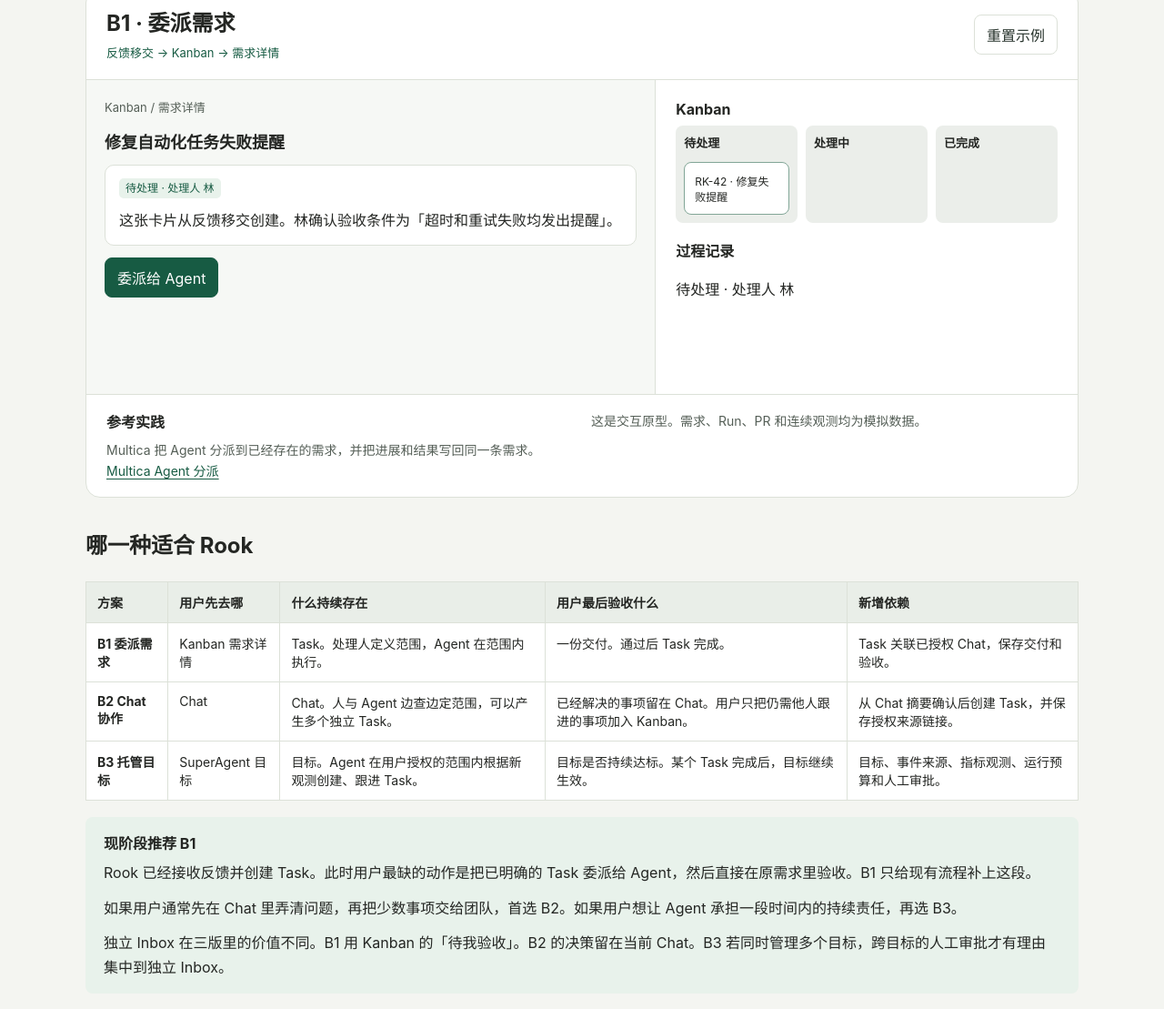
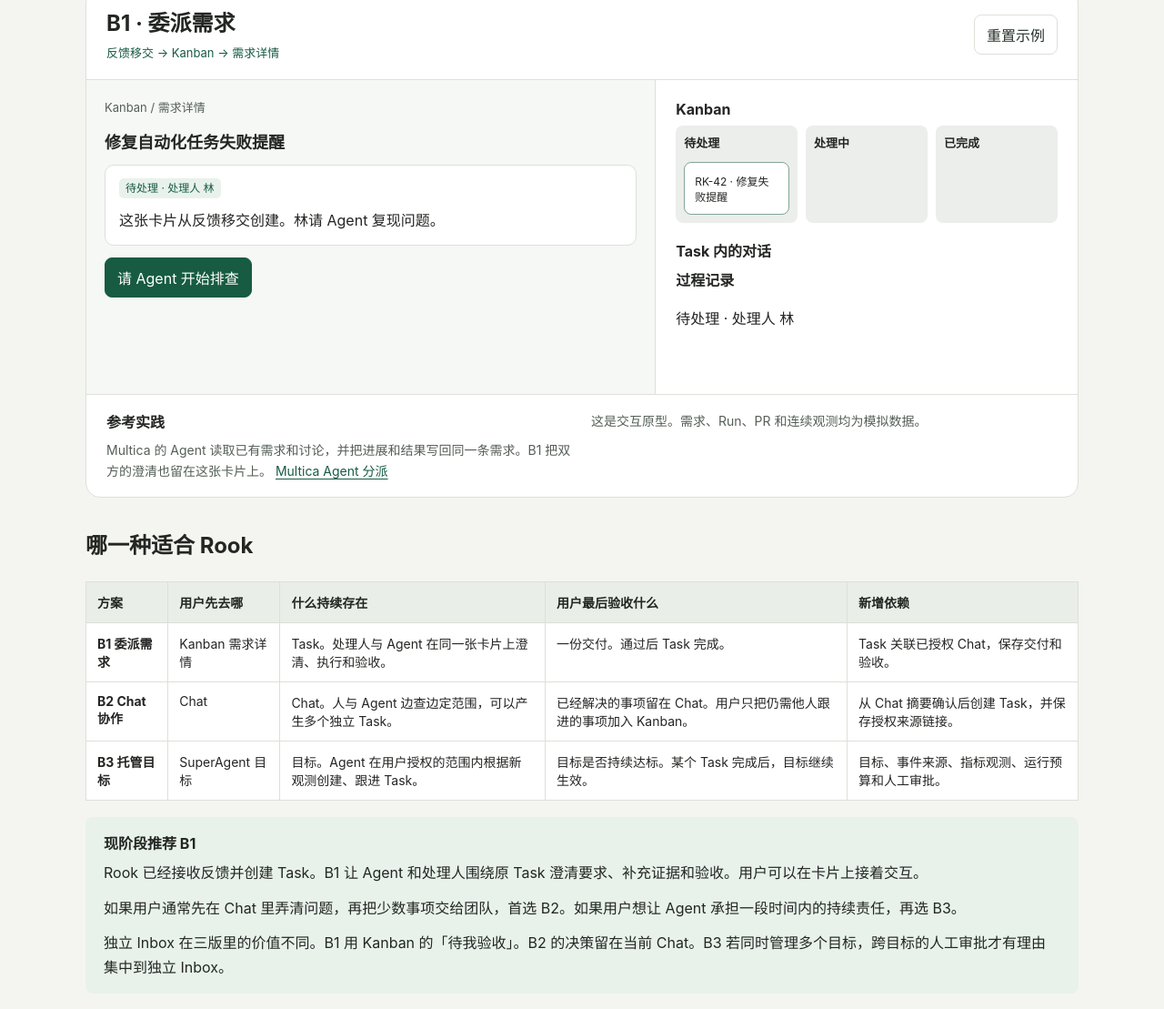
Before and after one commit to feng-y/guide-page, a plain HTML site: page rook-kanban/agent/index.html in a window 1280 px wide. Shown: the part 339-1448 px from the top of the page at 91% size. Drawn offline with Linux system fonts and the light colour scheme.

Commit message:
Show two-way collaboration on a Rook Task

```diff
--- a/rook-kanban/agent/index.html
+++ b/rook-kanban/agent/index.html
@@ -32,13 +32,13 @@ main{max-width:1140px;margin:auto;padding:36px 24px 60px}.mast{display:flex;just
 <table>
 <thead><tr><th scope="col">方案</th><th scope="col">用户先去哪</th><th scope="col">什么持续存在</th><th scope="col">用户最后验收什么</th><th scope="col">新增依赖</th></tr></thead>
 <tbody>
-<tr><th scope="row">B1 委派需求</th><td>Kanban 需求详情</td><td>Task。处理人定义范围，Agent 在范围内执行。</td><td>一份交付。通过后 Task 完成。</td><td>Task 关联已授权 Chat，保存交付和验收。</td></tr>
+<tr><th scope="row">B1 委派需求</th><td>Kanban 需求详情</td><td>Task。处理人与 Agent 在同一张卡片上澄清、执行和验收。</td><td>一份交付。通过后 Task 完成。</td><td>Task 关联已授权 Chat，保存交付和验收。</td></tr>
 <tr><th scope="row">B2 Chat 协作</th><td>Chat</td><td>Chat。人与 Agent 边查边定范围，可以产生多个独立 Task。</td><td>已经解决的事项留在 Chat。用户只把仍需他人跟进的事项加入 Kanban。</td><td>从 Chat 摘要确认后创建 Task，并保存授权来源链接。</td></tr>
 <tr><th scope="row">B3 托管目标</th><td>SuperAgent 目标</td><td>目标。Agent 在用户授权的范围内根据新观测创建、跟进 Task。</td><td>目标是否持续达标。某个 Task 完成后，目标继续生效。</td><td>目标、事件来源、指标观测、运行预算和人工审批。</td></tr>
 </tbody>
 </table>
 </div>
-<div class="recommend"><h3>现阶段推荐 B1</h3><p>Rook 已经接收反馈并创建 Task。此时用户最缺的动作是把已明确的 Task 委派给 Agent，然后直接在原需求里验收。B1 只给现有流程补上这段。</p><p>如果用户通常先在 Chat 里弄清问题，再把少数事项交给团队，首选 B2。如果用户想让 Agent 承担一段时间内的持续责任，再选 B3。</p><p>独立 Inbox 在三版里的价值不同。B1 用 Kanban 的「待我验收」。B2 的决策留在当前 Chat。B3 若同时管理多个目标，跨目标的人工审批才有理由集中到独立 Inbox。</p></div>
+<div class="recommend"><h3>现阶段推荐 B1</h3><p>Rook 已经接收反馈并创建 Task。B1 让 Agent 和处理人围绕原 Task 澄清要求、补充证据和验收。用户可以在卡片上接着交互。</p><p>如果用户通常先在 Chat 里弄清问题，再把少数事项交给团队，首选 B2。如果用户想让 Agent 承担一段时间内的持续责任，再选 B3。</p><p>独立 Inbox 在三版里的价值不同。B1 用 Kanban 的「待我验收」。B2 的决策留在当前 Chat。B3 若同时管理多个目标，跨目标的人工审批才有理由集中到独立 Inbox。</p></div>
 </section>
 </main>
 <script>
@@ -46,12 +46,14 @@ const variants = {
   task: {
     title:'B1 · 委派需求',
     route:'反馈移交 → Kanban → 需求详情',
-    reason:'Multica 把 Agent 分派到已经存在的需求，并把进展和结果写回同一条需求。',
+    reason:'Multica 的 Agent 读取已有需求和讨论，并把进展和结果写回同一条需求。B1 把双方的澄清也留在这张卡片上。',
     source:'<a href="https://multica.ai/docs/assigning-issues">Multica Agent 分派</a>',
     steps:[
-      ['Kanban / 需求详情','修复自动化任务失败提醒','待处理 · 处理人 林','这张卡片从反馈移交创建。林确认验收条件为「超时和重试失败均发出提醒」。','委派给 Agent'],
-      ['Kanban / 需求详情','修复自动化任务失败提醒','待验收 · 最近 Run #1','Agent 提交模拟 PR #248。超时、重试两项回归均通过。林在原 Task 上查看证据。','通过验收'],
-      ['Kanban / 需求详情','修复自动化任务失败提醒','已完成 · 林通过验收','Rook 在 Task 上保存交付证据和验收结果。','']
+      ['Kanban / 需求详情','修复自动化任务失败提醒','待处理 · 处理人 林','这张卡片从反馈移交创建。林请 Agent 复现问题。','请 Agent 开始排查'],
+      ['Kanban / 需求详情','修复自动化任务失败提醒','等林澄清 · Agent 提问','Agent 发现同一个任务可能重试多次，主动问林是否需要每次失败都发提醒。','回复：最终失败只发一次'],
+      ['Kanban / 需求详情','修复自动化任务失败提醒','待验收 · 最近 Run #2','Agent 根据林的回复修复重试路径，提交模拟 PR #248 和回归证据。','追问：超时后重试成功会提醒吗？'],
+      ['Kanban / 需求详情','修复自动化任务失败提醒','待验收 · 最近 Run #3','Agent 回复「重试成功不提醒」，并补充该场景的回归结果。林在原 Task 上查看证据。','通过验收'],
+      ['Kanban / 需求详情','修复自动化任务失败提醒','已完成 · 林通过验收','Rook 在 Task 上保存双方对话、交付证据和验收结果。','']
     ],
     finish:'林验收的是这一次修复。这条 Task 已完成。'
   },
@@ -91,8 +93,19 @@ const buttons = [...document.querySelectorAll('[data-model]')];
 
 function context() {
   if(model==='task') {
+    const column = step === 0 ? 0 : step === 4 ? 2 : 1;
+    const messages = [
+      ['林','请复现失败提醒遗漏。'],
+      ['Agent','同一个任务重试多次，每次失败都要发提醒吗？'],
+      ['林','最终失败只发一次。'],
+      ['Agent','模拟 PR #248 已提交。连续重试最终失败只发一次。'],
+      ['林','超时后重试成功会提醒吗？'],
+      ['Agent','重试成功不会提醒，我补上了这条回归证据。']
+    ];
     return '<h3>Kanban</h3><div class="board context">'+['待处理','处理中','已完成'].map((lane,index)=>
-      '<section class="lane"><h3>'+lane+'</h3>'+(index===step?'<div class="card selected">RK-42 · 修复失败提醒</div>':'')+'</section>').join('')+'</div>';
+      '<section class="lane"><h3>'+lane+'</h3>'+(index===column?'<div class="card selected">RK-42 · 修复失败提醒</div>':'')+'</section>').join('')+'</div>'
+      +'<h3>Task 内的对话</h3>'+messages.slice(0,[0,2,4,6,6][step]).map(([actor,message])=>
+        '<div class="chat"><span class="meta">'+actor+'</span><p>'+message+'</p></div>').join('');
   }
   if(model==='chat') {
     return '<h3>Chat 里的调查</h3><div class="context"><div class="chat"><span class="meta">林</span><p>两次失败提醒遗漏是同一个原因吗？</p></div>'
```
